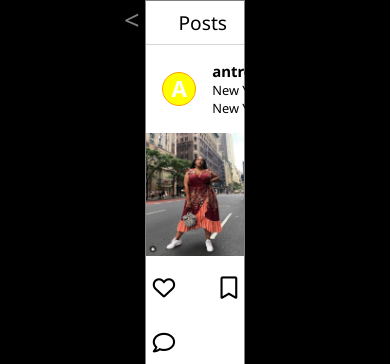
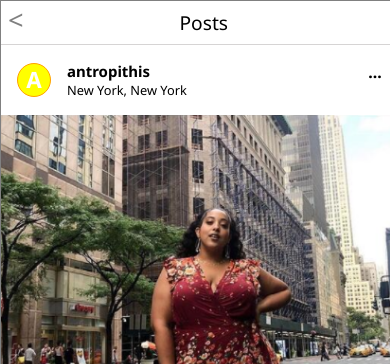
Before and after one commit to developerchanchal/oct-30, a plain HTML site: page index.html in a window 390 px wide. Shown: the top 364 px of the page. Drawn offline with Linux system fonts and the light colour scheme.

Commit message:
Update style.css

```diff
--- a/style.css
+++ b/style.css
@@ -137,3 +137,10 @@ i {
     justify-content: space-around;
     border-top: 1px solid #e8e6e6;
 }
+
+
+@media all and (max-width:650px){
+    .container {
+        width: 100%;
+    }
+}
```
